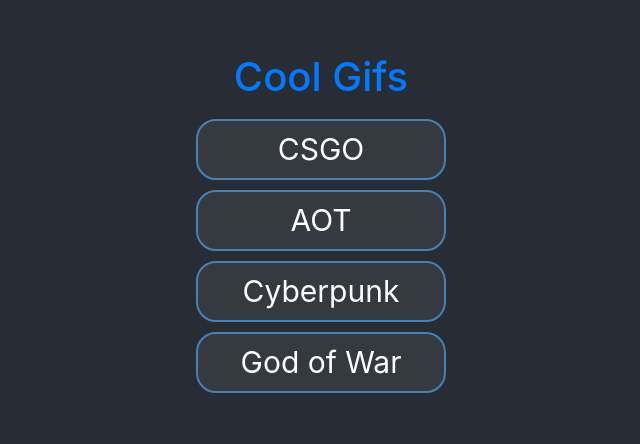
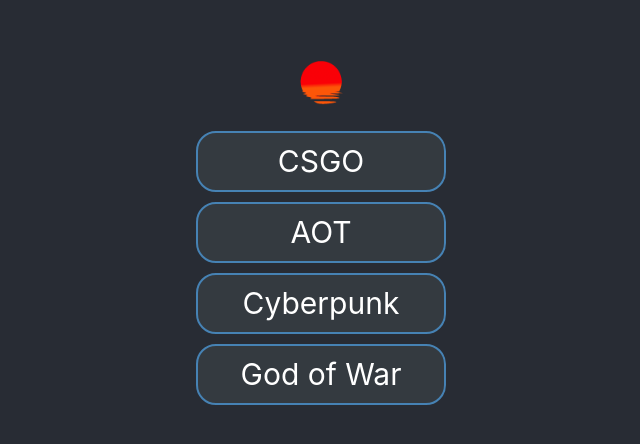
Before and after one commit to AgustinRangelIbarra/giffy, a React (Create React App) app: page / in a window 1280 px wide. Shown: the part 196-640 px from the top of the page, without its empty margins (319-959 px from the left). Built offline with nearby package versions, Linux system fonts and the light colour scheme.

Commit message:
Bit of styling

```diff
--- a/src/App.css
+++ b/src/App.css
@@ -29,3 +29,25 @@
 .btn{
    font-size: 30px;
 }
+
+.title{
+  display: flex;
+  justify-content: space-between;
+  align-items: center;
+}
+
+.title-header{
+  color: antiquewhite;
+  border: none;
+  padding-left: 1.5rem;
+  padding-right: 0;
+}
+
+.title-header:hover{
+  color: antiquewhite;
+  text-decoration: none;
+}
+
+.title-img{
+  width: 5rem;
+}
--- a/src/App.js
+++ b/src/App.js
@@ -1,27 +1,33 @@
 import React from "react";
-import "./App.css";
+import { Link, Route } from "wouter";
+
 import Home from './pages/Home'
 import SearchResults from './pages/SearchResults'
 import Detail from './pages/Detail'
 
-import { Link, Route } from "wouter";
+import "./App.css";
+import Logo from './assets/logo.gif'
+
 
 function App() {
 	return (
 		<div className="App">
 			<section className="App-content">
-				<Link to="/">
-					<h1>Cool Gifs</h1>
-					{/* Imagen si se quiere */}
+				<Link to="/" className="title">
+					{/* <h1 className="title-header btn">Cool Gifs</h1> */}
+					<img className="title-img" src={Logo} alt="Logo" />
 				</Link>
+
 				<Route
 					component={Home}
 					path="/"
 				/>
+
 				<Route
 					component={SearchResults}
 					path="/search/:keyword"
-				/>
+				 />
+
 				<Route
 					component={Detail}
 					path="/gif/:id"
--- a/src/pages/Home/index.js
+++ b/src/pages/Home/index.js
@@ -1,5 +1,6 @@
 import React from 'react'
 import { Link } from 'wouter'
+
 import "../../App.css";
 import "../../components/Gif/Gif.css"
 import './styles.css'
--- a/src/pages/SearchResults/index.js
+++ b/src/pages/SearchResults/index.js
@@ -19,7 +19,7 @@ function SearchResults ({ params }) {
 			});
 	}, [keyword]); // keyword es la dependencia del efecto
 
-	if (loading) return <i>Loading your Gifs...</i>;
+	if (loading) return <i>Loading your cool Gifs...</i>;
 
 	return <>
 		<ListOfGifs gifs={gifs} />
--- a/src/services/getGifs.js
+++ b/src/services/getGifs.js
@@ -1,6 +1,6 @@
 const apiKey = 'iRtkW6iWrKlyRViyLldlrO5UxFlCWmDL'
 
-function getGifs ({keyword = 'no'} = {}, {cant = '5'} = {}) {
+function getGifs ({keyword = 'no'} = {}, {cant = '7'} = {}) {
 
 	const apiURL = `https://api.giphy.com/v1/gifs/search?api_key=${apiKey}&q=${keyword}&limit=${cant}&offset=0&rating=r&lang=en`;
 
```
Also changed, not shown: src/assets/logo.gif (added).
